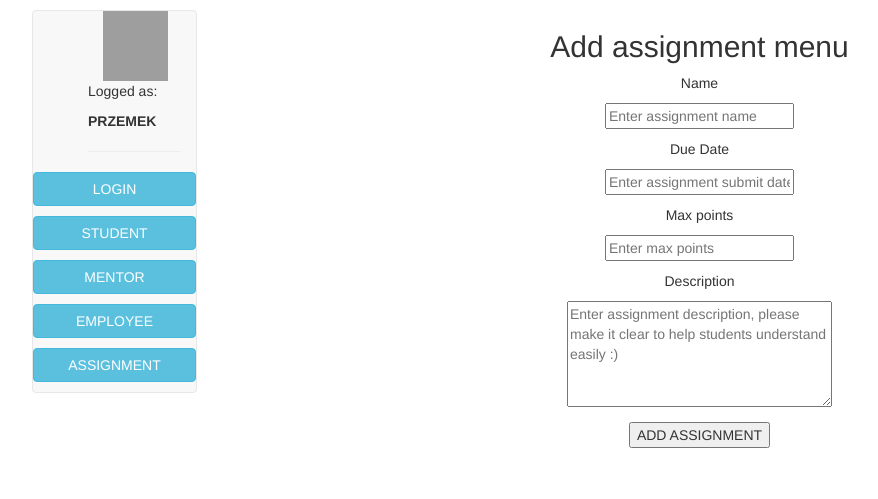
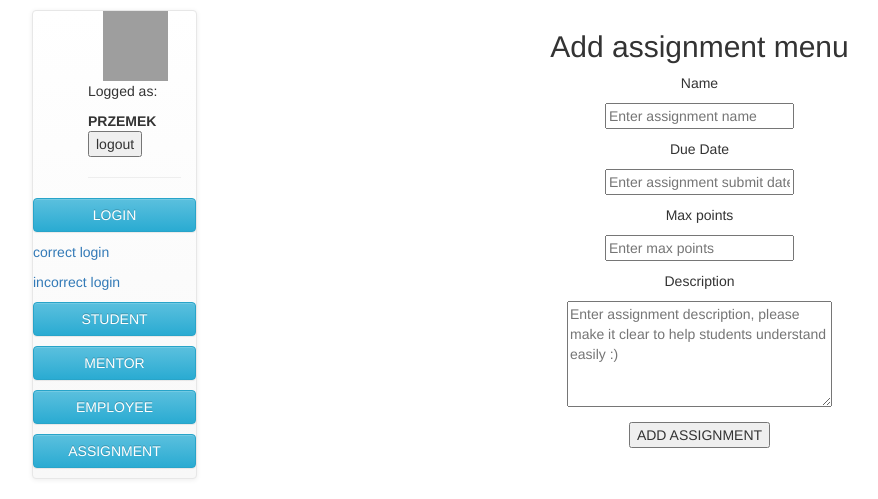
Before and after one commit to ztokarski/python-ccms-project, a Flask app: page /assignment_add in a window 1280 px wide, after a click on "LOGIN". Shown: the part 360-859 px from the top of the page, without its empty margins (38-916 px from the left). Before the commit the page ends 808 px from the top, so only its background shows below. Run offline with Flask 2, Linux system fonts and the light colour scheme; some libraries are stand-ins or nearby versions; grey boxes are pictures that could not be loaded.

Commit message:
bootstrap buttons implemented

```diff
--- a/templates/layout.html
+++ b/templates/layout.html
@@ -1,84 +1,163 @@
 <!DOCTYPE html>
+
 <html>
+
     <head>
+
         <title>Main Page</title>
+
+            <link rel="stylesheet" type="text/css" href="../static/style.css">
+
 		    <link rel="stylesheet" href="https://maxcdn.bootstrapcdn.com/bootstrap/3.3.7/css/bootstrap.min.css" integrity="sha384-BVYiiSIFeK1dGmJRAkycuHAHRg32OmUcww7on3RYdg4Va+PmSTsz/K68vbdEjh4u" crossorigin="anonymous">
+
 		    <script src = "https://ajax.googleapis.com/ajax/libs/jquery/1.11.1/jquery.min.js"></script>
+
+		    <link rel="stylesheet" href="https://maxcdn.bootstrapcdn.com/bootstrap/3.3.7/css/bootstrap-theme.min.css" integrity="sha384-rHyoN1iRsVXV4nD0JutlnGaslCJuC7uwjduW9SVrLvRYooPp2bWYgmgJQIXwl/Sp" crossorigin="anonymous">
+
+		    <script src="https://maxcdn.bootstrapcdn.com/bootstrap/3.3.7/js/bootstrap.min.js" integrity="sha384-Tc5IQib027qvyjSMfHjOMaLkfuWVxZxUPnCJA7l2mCWNIpG9mGCD8wGNIcPD7Txa" crossorigin="anonymous"></script>
+
         <meta charset="utf-8">
+
     </head>
+
     <body>
+
 		<div class=" container page-header img-rounded">
+
 		    <div id="myCarousel" class="carousel slide" data-ride="carousel" data-interval="5000" data-pause="hover">
+
 		      <div class="carousel-inner">
+
 		        <div class="item active">
+
 		            <img src="http://bit.ly/2npR5t0" class="img-responsive">
+
 		          <div class="carousel-caption">
+
 		          </div>
+
 		        </div>
+
 		        <div class="item">
+
 		            <img src="http://bit.ly/2o1f8kQ" class="img-responsive">
+
 		          <div class="carousel-caption">
+
 		          </div>
+
 		        </div>
+
 		        <div class="item">
+
 		          <img src="http://bit.ly/2nvgqDv" class="img-responsive">
+
 		          <div class="carousel-caption">
+
 		          </div>
+
 		        </div>
+
 		      </div>
+
 		    </div>
+
 		</div>
+
         <div class="sidebar">
+
             <div class="container" >
+
               <div class="row">
+
                 <div class="col-md-2 sidebar-brand">
+
                     <nav class="navbar navbar-default navbar-fixed-side">
-{#                        <div class="col-md-12 profile">#}
-{#                            <button type="button" id="logout_button" onclick="location.href='index'">logout</button>#}
-{#                            <img id="profile_picture" src="http://www.ockrk.co/assets/nophoto.jpeg"/>#}
-{#                            <p id="profile_name">Logged as: <strong>PRZEMEK</strong> <hr></p>#}
-{#                        </div>#}
 
                         <div class="col-md-12 profile">
+
                             <ul>
+
                                 <li style="list-style: none"><img style = "height: 70px; width: 80px; float: left; padding-left: 15px; padding-right: 0px; " src="http://blog.ramboll.com/fehmarnbelt/wp-content/themes/ramboll2/images/profile-img.jpg"/></>
-                                <li style="list-style: none"><p id="profile_name"> Logged as: </p><strong>PRZEMEK</strong><hr></li>
+
+                                <li style="list-style: none"><p id="profile_name"> Logged as: </p><strong>PRZEMEK</strong></li>
+
+                                <li style="list-style: none"><button type="button" id="logout_button" onclick="location.href='/'">logout</button></li>
+
+                                <hr>
+
                             </ul>
+
                         </div>
 
                             <p><button type="button" class="btn btn btn-primary btn-block btn-info" data-toggle="collapse" data-target="#login">LOGIN</button></p>
+
                               <div id="login" class="collapse">
-                                  <p><a href="index.html">correct login</a></p>
-                                  <p><a href="login_error.html">incorrect login</a></p>
+
+                                  <p><a href="/">correct login</a></p>
+
+                                  <p><a href="login_error">incorrect login</a></p>
+
                               </div>
+
                             <p><button type="button" class="btn btn btn-success btn-block btn-info" data-toggle="collapse" data-target="#student">STUDENT</button></p>
+
                               <div id="student" class="collapse">
+
                                   <p><a href="student_list">List</a></p>
+
                                   <p><a href="student_add">Add</a></p>
+
                               </div>
+
                             <p><button type="button" class="btn btn btn-success btn-block btn-info" data-toggle="collapse" data-target="#mentor">MENTOR</button></p>
+
                               <div id="mentor" class="collapse">
+
                                   <p><a href="mentor_list">List</a></p>
+
                                   <p><a href="mentor_add">Add</a></p>
+
                               </div>
+
                             <p><button type="button" class="btn btn-success btn-block btn-info" data-toggle="collapse" data-target="#employee">EMPLOYEE</button></p>
+
                               <div id="employee" class="collapse">
+
                                   <p><a href="employee_list">List</a></p>
+
                                   <p><a href="employee_add">Add</a></p>
+
                               </div>
+
                             <p><button type="button" class="btn btn-success btn-block btn-info" data-toggle="collapse" data-target="#assignment">ASSIGNMENT</button></p>
+
                               <div id="assignment" class="collapse">
+
                                   <p><a href="assignment_list">List</a></p>
+
                                   <p><a href="assignment_add">Add</a></p>
+
                               </div>
+
                     </nav>
+
                 </div>
+
                   <div  class="col-md-10 content">
+
                       {% block content %}
+
                       {% endblock %}
+
                   </div>
+
                 </div>
+
               </div>
+
             </div>
+
     </body>
+
 </html>
--- a/templates/main.html
+++ b/templates/main.html
@@ -1,5 +1,4 @@
-<<<<<<< HEAD
 {% extends "layout.html" %}
 {% block content  %}
-            <h1> Hello, Przemek! Nice to see you again. </h1><hr>
+            <h1> Hello, {{ session["user_name"] }}! Nice to see you again. </h1><hr>
 {% endblock %}
```
